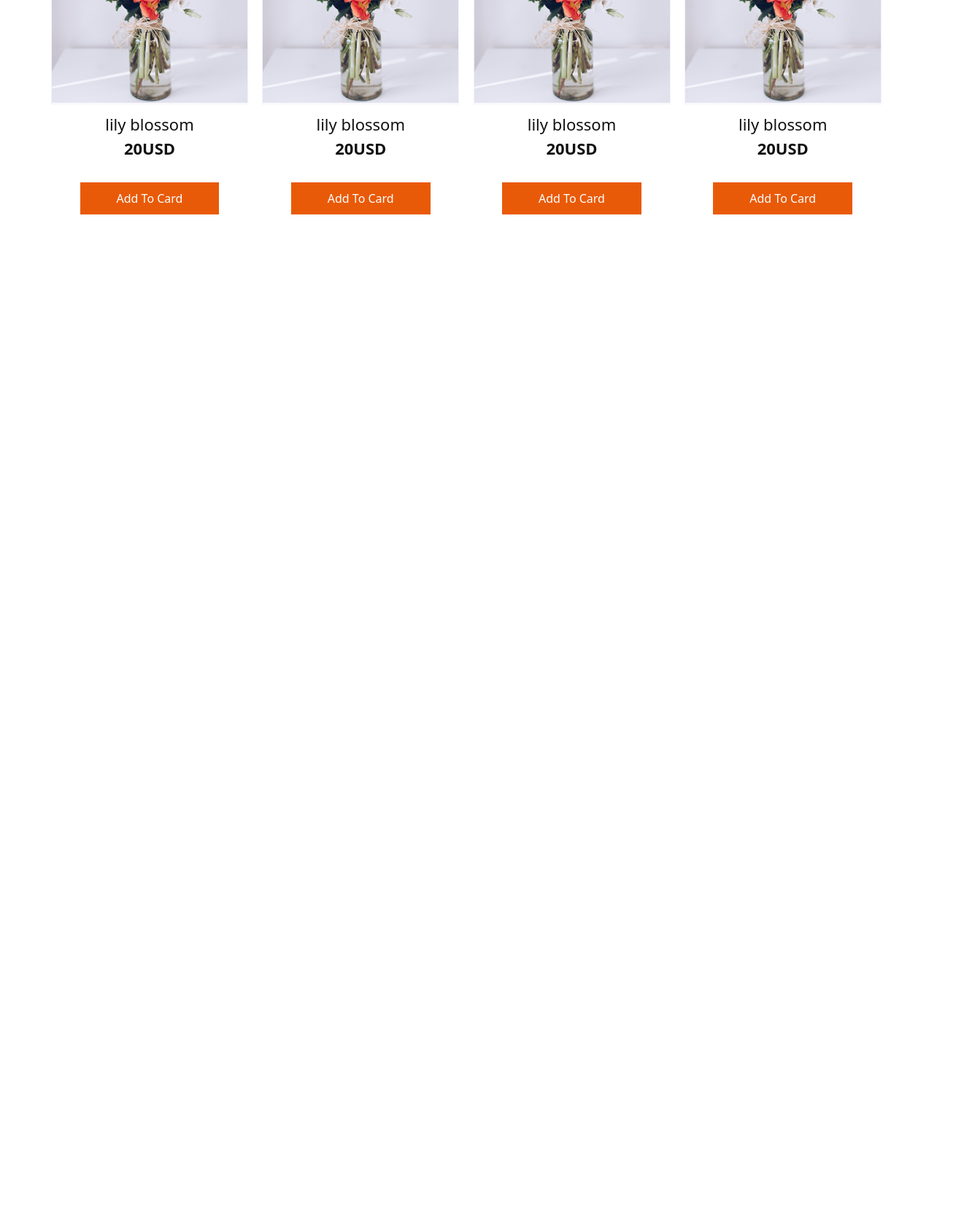
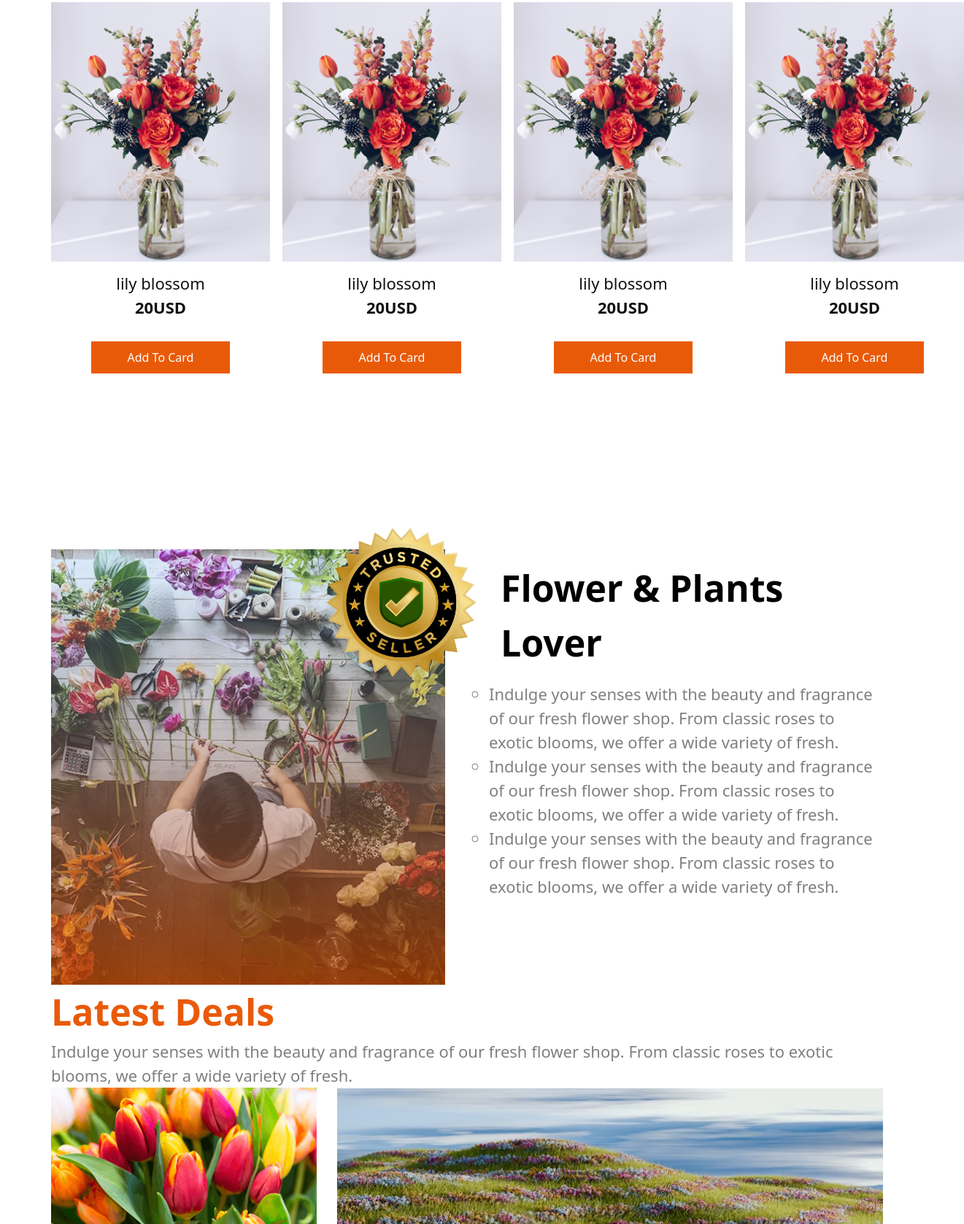
Before and after one commit to SejanStrong/flowerassigment2, a plain HTML site: page assets/index.html in a window 1280 px wide. Shown: the part 1122-2800 px from the top of the page at 73% size, 1321 px wide, since content can reach past the window. Before the commit the page ends 1456 px from the top, so only its background shows below. Drawn offline with nearby package versions, Linux system fonts and the light colour scheme.

Commit message:
bounch section start

```diff
--- a/assets/index.html
+++ b/assets/index.html
@@ -86,7 +86,10 @@
 
         <div class="plant-end">
           <div class="card">
+            <div>
               <img src="./sample-flower-image.png" alt="" />
+            </div>
+
             <div class="card-body">
               <h3 class="plant-name">lily blossom</h3>
               <h4 class="plant-number">20USD</h4>
@@ -95,7 +98,10 @@
           </div>
 
           <div class="card">
+            <div>
               <img src="./sample-flower-image.png" alt="" />
+            </div>
+
             <div class="card-body">
               <h3 class="plant-name">lily blossom</h3>
               <h4 class="plant-number">20USD</h4>
@@ -104,7 +110,10 @@
           </div>
 
           <div class="card">
+            <div>
               <img src="./sample-flower-image.png" alt="" />
+            </div>
+
             <div class="card-body">
               <h3 class="plant-name">lily blossom</h3>
               <h4 class="plant-number">20USD</h4>
@@ -113,7 +122,10 @@
           </div>
 
           <div class="card">
+            <div>
               <img src="./sample-flower-image.png" alt="" />
+            </div>
+
             <div class="card-body">
               <h3 class="plant-name">lily blossom</h3>
               <h4 class="plant-number">20USD</h4>
@@ -122,7 +134,10 @@
           </div>
 
           <div class="card">
+            <div>
               <img src="./sample-flower-image.png" alt="" />
+            </div>
+
             <div class="card-body">
               <h3 class="plant-name">lily blossom</h3>
               <h4 class="plant-number">20USD</h4>
@@ -131,7 +146,10 @@
           </div>
 
           <div class="card">
+            <div>
               <img src="./sample-flower-image.png" alt="" />
+            </div>
+
             <div class="card-body">
               <h3 class="plant-name">lily blossom</h3>
               <h4 class="plant-number">20USD</h4>
@@ -140,7 +158,10 @@
           </div>
 
           <div class="card">
+            <div>
               <img src="./sample-flower-image.png" alt="" />
+            </div>
+
             <div class="card-body">
               <h3 class="plant-name">lily blossom</h3>
               <h4 class="plant-number">20USD</h4>
@@ -149,7 +170,10 @@
           </div>
 
           <div class="card">
+            <div>
               <img src="./sample-flower-image.png" alt="" />
+            </div>
+
             <div class="card-body">
               <h3 class="plant-name">lily blossom</h3>
               <h4 class="plant-number">20USD</h4>
@@ -158,6 +182,67 @@
           </div>
         </div>
       </section>
+
+      <!--flower lover -->
+
+      <section class="flower-lover container">
+        <div class="badge">
+          <img src="./trusted-badge.png" alt="its a badge " />
+        </div>
+        <div class="flower-left">
+          <img src="./flower-store.png" alt="flower store picture here " />
+        </div>
+
+        <div class="flower-right">
+          <h2>Flower & Plants Lover</h2>
+
+          <ul>
+            <li>
+              Indulge your senses with the beauty and fragrance of our fresh
+              flower shop. From classic roses to exotic blooms, we offer a wide
+              variety of fresh.
+            </li>
+
+            <li>
+              Indulge your senses with the beauty and fragrance of our fresh
+              flower shop. From classic roses to exotic blooms, we offer a wide
+              variety of fresh.
+            </li>
+            <li>
+              Indulge your senses with the beauty and fragrance of our fresh
+              flower shop. From classic roses to exotic blooms, we offer a wide
+              variety of fresh.
+            </li>
+          </ul>
+        </div>
+      </section>
+
+      <section class="deal container">
+        <div class="deal-content">
+          <h2>Latest <span class="deal">Deals</span></h2>
+          <p>
+            Indulge your senses with the beauty and fragrance of our fresh
+            flower shop. From classic roses to exotic blooms, we offer a wide
+            variety of fresh.
+          </p>
+        </div>
+        <div class="deal-img">
+          <div class="left-side">
+            <img src="./deal-ana.png" alt="" />
+            <img src="./deal-bloom.png" alt="" />
+          </div>
+          <div class="right-side">
+            <img src="./deal-zabo.png" alt="" />
+          </div>
+        </div>
+      </section>
+      <section>
+        <div class="bounch container">
+          <h2>Join the colorful Bunch</h2>
+          <input type="email" name="" id="" placeholder="email" />
+          <input type="button" value="Subscribe" />
+        </div>
+      </section>
     </main>
   </body>
 </html>
--- a/assets/style.css
+++ b/assets/style.css
@@ -92,15 +92,16 @@
   gap: 17px;
 }
 .card {
-  border: 1px dotted lavender;
-  height: 320px;
-  width: 270px;
+  /* border: 1px dotted lavender;*/
+  height: 500px;
+  width: 300px;
 }
 
 .card img {
-  height: 320px;
-  width: 270px;
+  width: 100%;
+  height: 100%;
 }
+
 .btn {
   background-color: rgb(233, 90, 8);
   margin: 30px 20px;
@@ -128,7 +129,91 @@
   align-items: center;
   padding: 10px;
 }
+
+/* flower lover */
+
+.flower-lover {
+  margin-top: 250px;
+  display: flex;
+  gap: 60px;
+  position: relative;
+}
+.badge {
+  position: absolute;
+  left: 337px;
+  top: -70px;
+  width: 286px;
+  height: 286px;
+}
+
+.flower-right {
+  flex: 1;
+}
+
+.flower-right h2 {
+  font-size: 50px;
+  font-weight: 700;
+  padding: 16px;
+}
+
+.flower-right ul li {
+  color: rgba(0, 0, 0, 0.5);
+  font-size: 22px;
+  font-weight: 400;
+  list-style-type: circle;
+  gap: 20px;
+}
+
+/* deal section here */
+.deal-content {
+}
+/*.deal-img {
+  display: grid;
+  grid-template-columns: ;
+}
+
+.deal-img {
+  display: flex;
+
+
+
+.deal-img vartical {
+  display: grid;
+  grid-template-columns: repeat(1, 1fr);
+} */
 /* nav bar media qu */
+
+.deal-img left-side {
+  display: flex;
+  flex-direction: column;
+  gap: 10px;
+}
+.deal-content h2 {
+  color: rgb(233, 90, 8);
+  font-size: 50px;
+  font-weight: 700;
+}
+
+.deal-content p {
+  color: rgba(0, 0, 0, 0.5);
+  font-size: 22px;
+  font-weight: 400;
+}
+
+.deal-img right-side {
+  border: 2px solid burlywood;
+}
+/*.deal-content h2 deal {
+  color: rgba(0, 0, 0, 0.5);
+  font-size: 50px;
+  font-weight: 700;
+}
+*/
+
+.deal-img {
+  display: flex;
+  gap: 28px;
+}
 
 @media screen and (max-width: 576px) {
   .nav-right > ul {
@@ -150,4 +235,25 @@
     gap: 20px;
     max-width: 100%;
   }
+
+  .flower-lover {
+    margin-top: 200px;
+    gap: auto;
+    display: flex;
+    flex-direction: column;
+  }
+
+  .flower-right h2 {
+    font-size: 40px;
+    font-weight: 700;
+    padding: 5px;
+  }
+
+  .flower-right ul li {
+    list-style-type: circle;
+  }
+
+  .badge {
+    display: none;
+  }
 }
```
Lines whose indentation alone changed are shown as unchanged.
